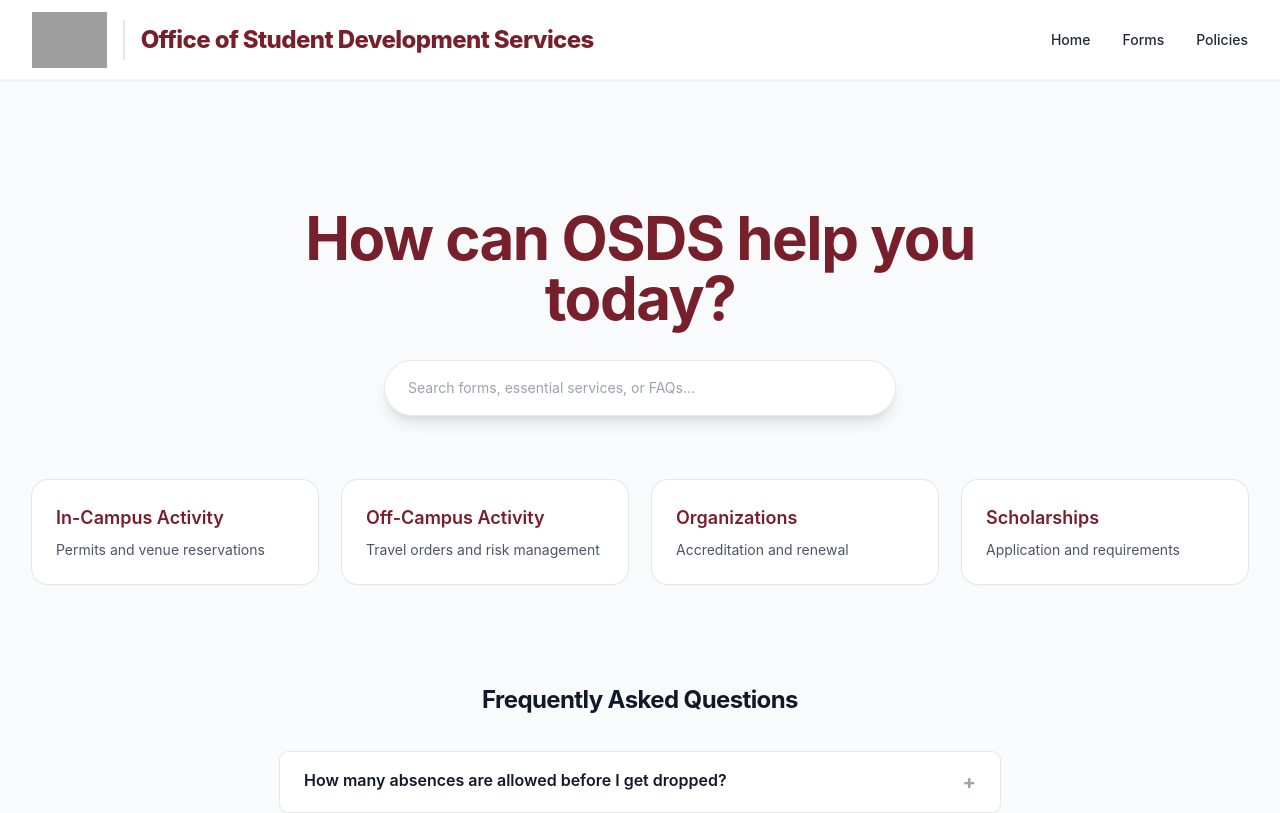
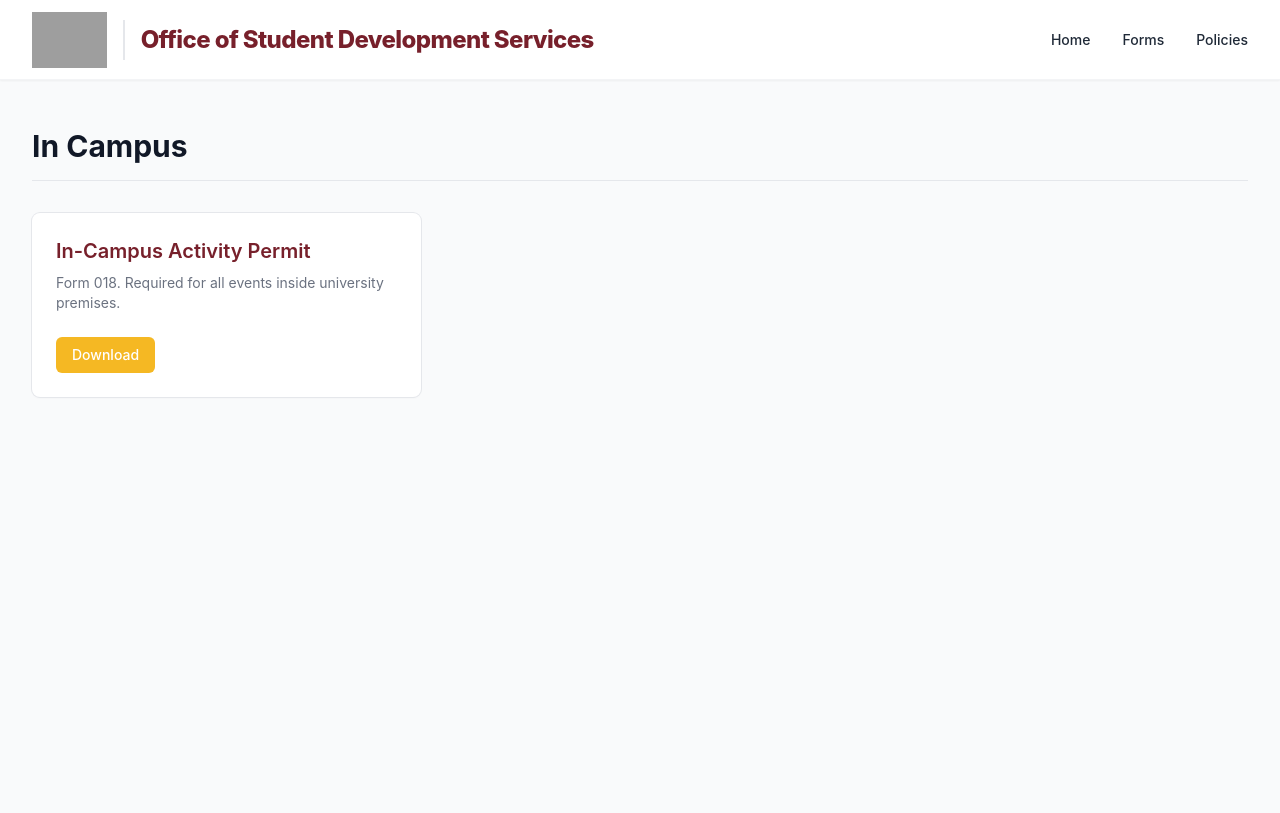
Before and after one commit to skibi11/msuiit-osds, a React (Vite) app: page /category/in-campus in a window 1280 px wide. Shown: the top 813 px of the page. Built offline with nearby package versions, Linux system fonts and the light colour scheme; grey boxes are pictures that could not be loaded.

Commit message:
Phase 3: Navigation & Dynamic Pages

```diff
--- a/package.json
+++ b/package.json
@@ -11,7 +11,8 @@
   },
   "dependencies": {
     "react": "^18.2.0",
-    "react-dom": "^18.2.0"
+    "react-dom": "^18.2.0",
+    "react-router-dom": "^7.13.0"
   },
   "devDependencies": {
     "@types/react": "^18.2.66",
--- a/src/App.jsx
+++ b/src/App.jsx
@@ -1,20 +1,19 @@
+import { BrowserRouter, Routes, Route } from 'react-router-dom'
 import Navbar from './components/Navbar'
-import Hero from './components/Hero'
-import QuickActions from './components/QuickActions'
-import FAQSection from './components/FAQSection'
+import Home from './pages/Home'
+import CategoryPage from './pages/CategoryPage'
 
 function App() {
     return (
-        <div className="min-h-screen bg-background text-text font-sans">
-            <Navbar />
-            <main>
-                <Hero />
-                <QuickActions />
-                <div className="mt-12">
-                    <FAQSection />
-                </div>
-            </main>
-        </div>
+        <BrowserRouter>
+            <div className="min-h-screen bg-background text-text font-sans">
+                <Navbar />
+                <Routes>
+                    <Route path="/" element={<Home />} />
+                    <Route path="/category/:slug" element={<CategoryPage />} />
+                </Routes>
+            </div>
+        </BrowserRouter>
     )
 }
 
--- a/src/components/QuickActions.jsx
+++ b/src/components/QuickActions.jsx
@@ -1,18 +1,21 @@
 const actions = [
-    { title: 'In-Campus Activity', description: 'Permits and venue reservations' },
-    { title: 'Off-Campus Activity', description: 'Travel orders and risk management' },
-    { title: 'Organizations', description: 'Accreditation and renewal' },
-    { title: 'Scholarships', description: 'Application and requirements' },
+    { title: 'In-Campus Activity', description: 'Permits and venue reservations', path: '/category/in-campus' },
+    { title: 'Off-Campus Activity', description: 'Travel orders and risk management', path: '/category/off-campus' },
+    { title: 'Organizations', description: 'Accreditation and renewal', path: '/category/organizations' },
+    { title: 'Scholarships', description: 'Application and requirements', path: '/category/scholarships' },
 ]
+
+import { Link } from 'react-router-dom'
 
 export default function QuickActions() {
     return (
         <div className="mx-auto max-w-7xl px-4 sm:px-6 lg:px-8 pb-12">
             <div className="grid grid-cols-1 gap-6 sm:grid-cols-2 lg:grid-cols-4">
                 {actions.map((action) => (
-                    <div
+                    <Link
                         key={action.title}
-                        className="group relative cursor-pointer overflow-hidden rounded-2xl bg-white p-6 shadow-sm ring-1 ring-gray-200 transition-all hover:-translate-y-1 hover:shadow-md"
+                        to={action.path}
+                        className="group relative cursor-pointer overflow-hidden rounded-2xl bg-white p-6 shadow-sm ring-1 ring-gray-200 transition-all hover:-translate-y-1 hover:shadow-md block"
                     >
                         <h3 className="text-lg font-semibold leading-7 text-primary group-hover:text-secondary transition-colors">
                             {action.title}
@@ -20,7 +23,7 @@ export default function QuickActions() {
                         <p className="mt-2 text-sm text-gray-600">
                             {action.description}
                         </p>
-                    </div>
+                    </Link>
                 ))}
             </div>
         </div>
--- a/src/data/formsData.js
+++ b/src/data/formsData.js
@@ -2,7 +2,7 @@ export const formsData = [
     {
         id: 1,
         title: "In-Campus Activity Permit",
-        category: "Permits",
+        category: "in-campus",
         description: "Form 018. Required for all events inside university premises.",
         downloadLink: "#",
         keywords: ["event", "venue", "room", "gym", "permit"]
@@ -10,7 +10,7 @@ export const formsData = [
     {
         id: 2,
         title: "Off-Campus Activity Permit",
-        category: "Permits",
+        category: "off-campus",
         description: "Form 005. Required for activities outside campus (CHED MO 63).",
         downloadLink: "#",
         keywords: ["field trip", "tour", "travel", "competition", "off-campus"]
@@ -18,7 +18,7 @@ export const formsData = [
     {
         id: 3,
         title: "Parent Consent / Waiver",
-        category: "Waivers",
+        category: "waivers",
         description: "Form 014. Mandatory for off-campus training/tours.",
         downloadLink: "#",
         keywords: ["OJT", "internship", "waiver", "parent", "consent"]
@@ -26,7 +26,7 @@ export const formsData = [
     {
         id: 4,
         title: "Budget Proposal",
-        category: "Finance",
+        category: "finance",
         description: "Form 009. Required for fund releases.",
         downloadLink: "#",
         keywords: ["money", "finance", "fund", "budget", "expenses"]
@@ -34,7 +34,7 @@ export const formsData = [
     {
         id: 5,
         title: "Student Assistant Application",
-        category: "Scholarships",
+        category: "scholarships",
         description: "Form 001. Application for Student Assistantship.",
         downloadLink: "#",
         keywords: ["job", "work", "scholarship", "SA", "assistant"]
--- /dev/null
+++ b/src/pages/CategoryPage.jsx
@@ -0,0 +1,48 @@
+
+import { useParams } from 'react-router-dom'
+import { formsData } from '../data/formsData'
+
+export default function CategoryPage() {
+    const { slug } = useParams()
+
+    // Filter forms based on the category slug
+    const forms = formsData.filter(form => form.category === slug)
+
+    // Format the category name for display (e.g. "in-campus" -> "In-Campus")
+    const categoryName = slug
+        ? slug.split('-').map(word => word.charAt(0).toUpperCase() + word.slice(1)).join(' ')
+        : 'Category'
+
+    return (
+        <div className="mx-auto max-w-7xl px-4 sm:px-6 lg:px-8 py-12">
+            <h1 className="text-3xl font-bold text-gray-900 mb-8 border-b pb-4">
+                {categoryName}
+            </h1>
+
+            {forms.length > 0 ? (
+                <div className="grid grid-cols-1 gap-6 sm:grid-cols-2 lg:grid-cols-3">
+                    {forms.map((form) => (
+                        <div key={form.id} className="bg-white rounded-lg shadow-sm ring-1 ring-gray-200 p-6 hover:shadow-md transition-shadow">
+                            <h2 className="text-xl font-semibold text-primary mb-2">
+                                {form.title}
+                            </h2>
+                            <p className="text-sm text-gray-500 mb-4 h-12 overflow-hidden">
+                                {form.description}
+                            </p>
+                            <a
+                                href={form.downloadLink}
+                                className="inline-flex items-center justify-center rounded-md bg-secondary px-4 py-2 text-sm font-medium text-white hover:bg-opacity-90 transition-colors w-full sm:w-auto"
+                            >
+                                Download
+                            </a>
+                        </div>
+                    ))}
+                </div>
+            ) : (
+                <div className="text-center py-12 bg-gray-50 rounded-lg">
+                    <p className="text-gray-500 text-lg">No forms found for this category.</p>
+                </div>
+            )}
+        </div>
+    )
+}
--- /dev/null
+++ b/src/pages/Home.jsx
@@ -0,0 +1,15 @@
+import Hero from '../components/Hero'
+import QuickActions from '../components/QuickActions'
+import FAQSection from '../components/FAQSection'
+
+export default function Home() {
+    return (
+        <main>
+            <Hero />
+            <QuickActions />
+            <div className="mt-12">
+                <FAQSection />
+            </div>
+        </main>
+    )
+}
```
Also changed, not shown: 1 other file (tests, documents, lock files or other folders).
